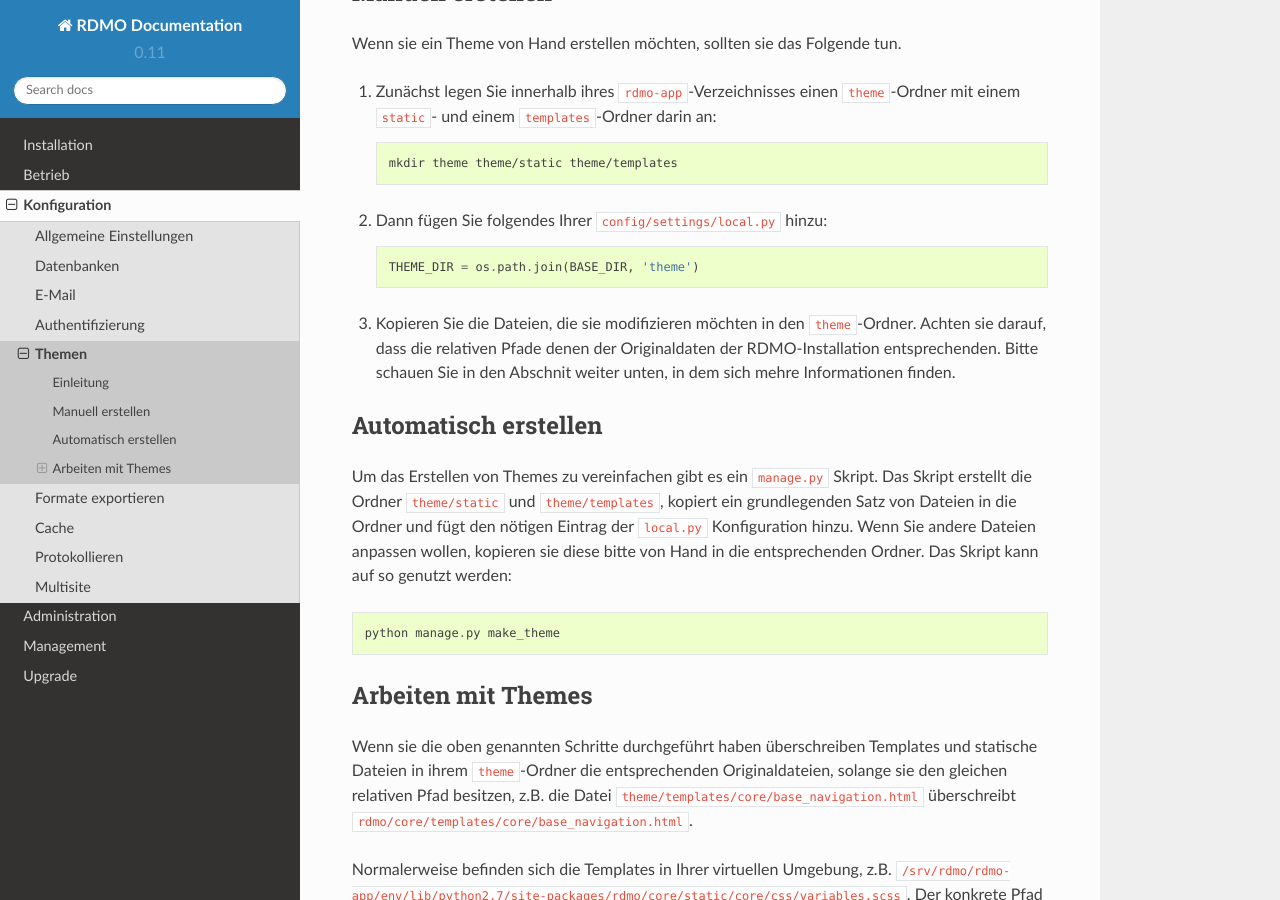
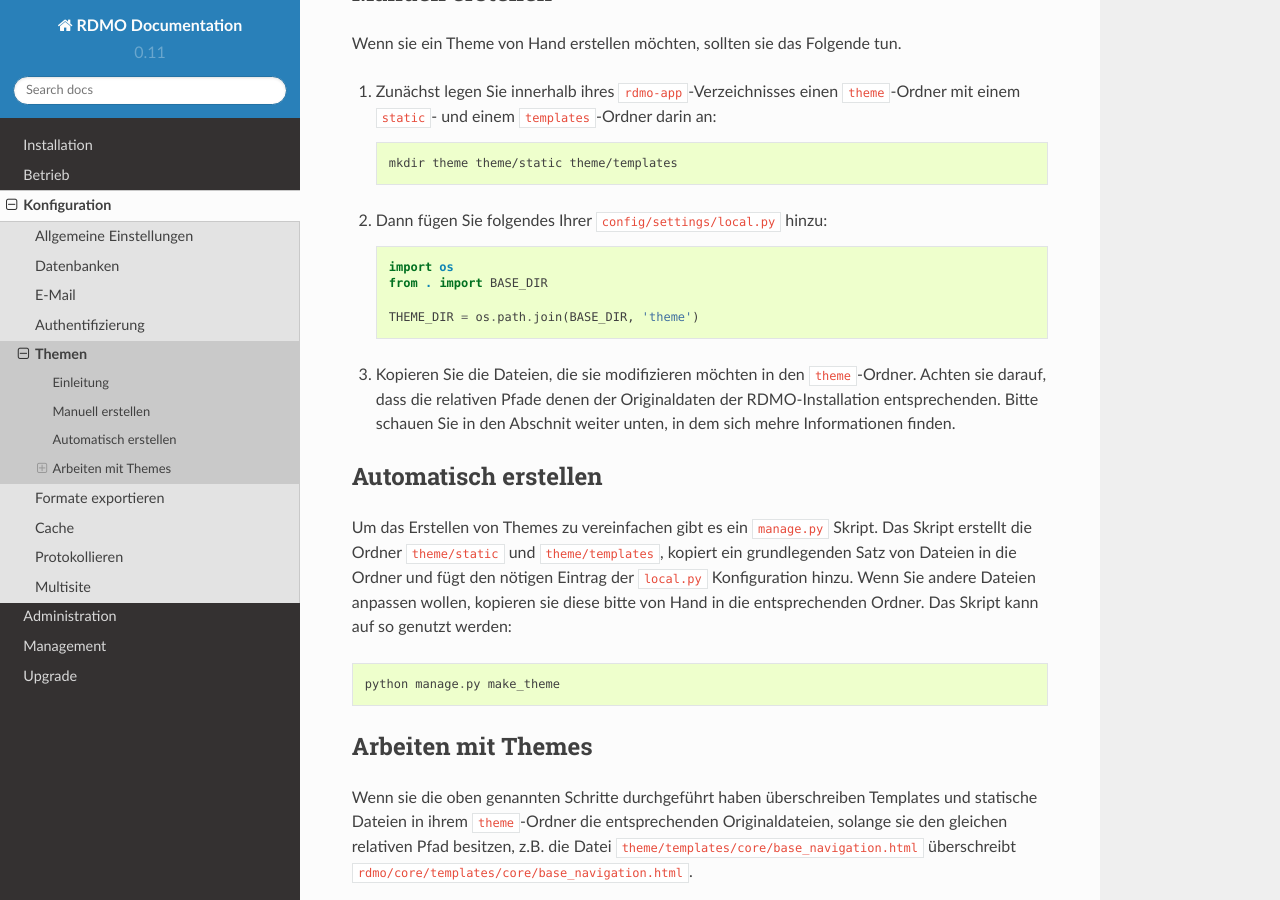
Before and after one commit to rdmorganiser/rdmo-docs-de, a Sphinx documentation site: the page built from docs/configuration/themes.md, in a window 1280 px wide and 900 px high, scrolled down 435 px. Built offline with Sphinx 7.4.7 and the Read the Docs theme 2.0.0, drawn with Linux system fonts in a browser that asks for light colours.

Commit message:
Fix mentioned imports

````diff
--- a/docs/configuration/themes.md
+++ b/docs/configuration/themes.md
@@ -18,6 +18,9 @@ Wenn sie ein Theme von Hand erstellen möchten, sollten sie das Folgende tun.
 1. Dann fügen Sie folgendes Ihrer `config/settings/local.py` hinzu:
 
     ```python
+    import os
+    from . import BASE_DIR
+
     THEME_DIR = os.path.join(BASE_DIR, 'theme')
     ```
 
````
